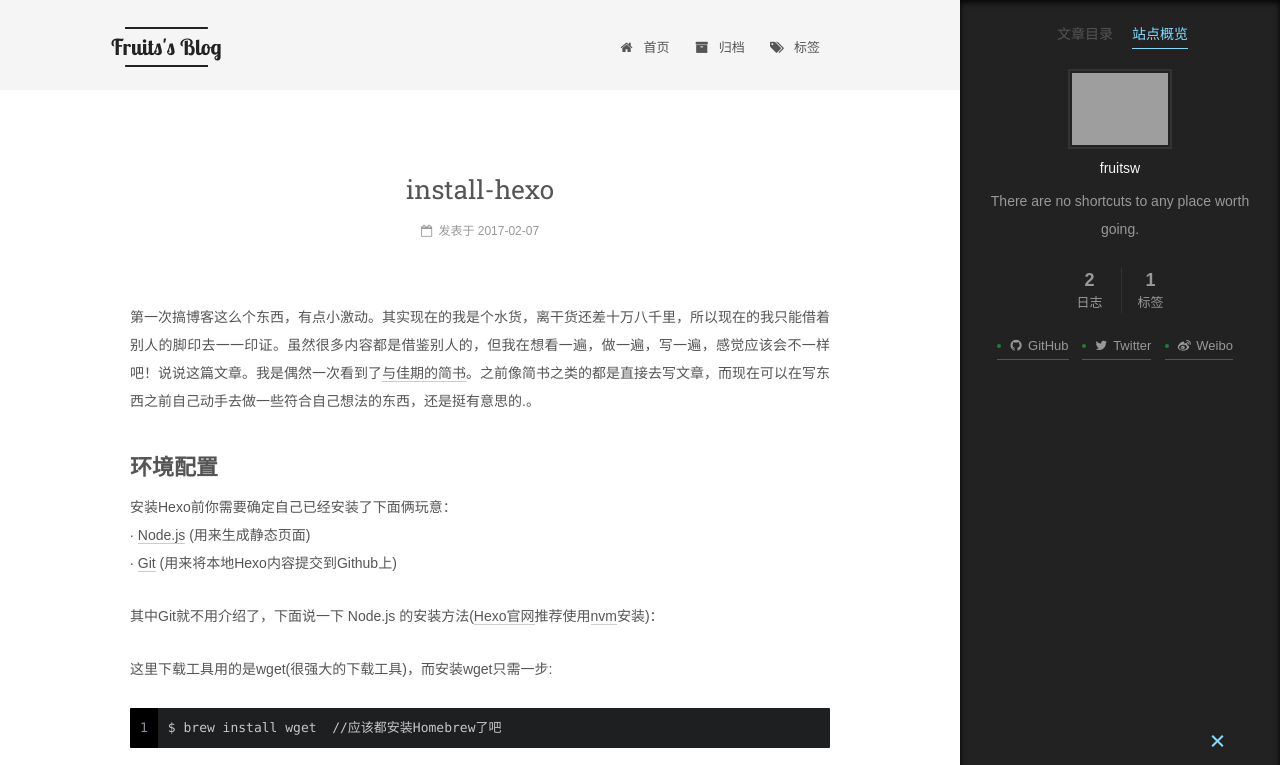
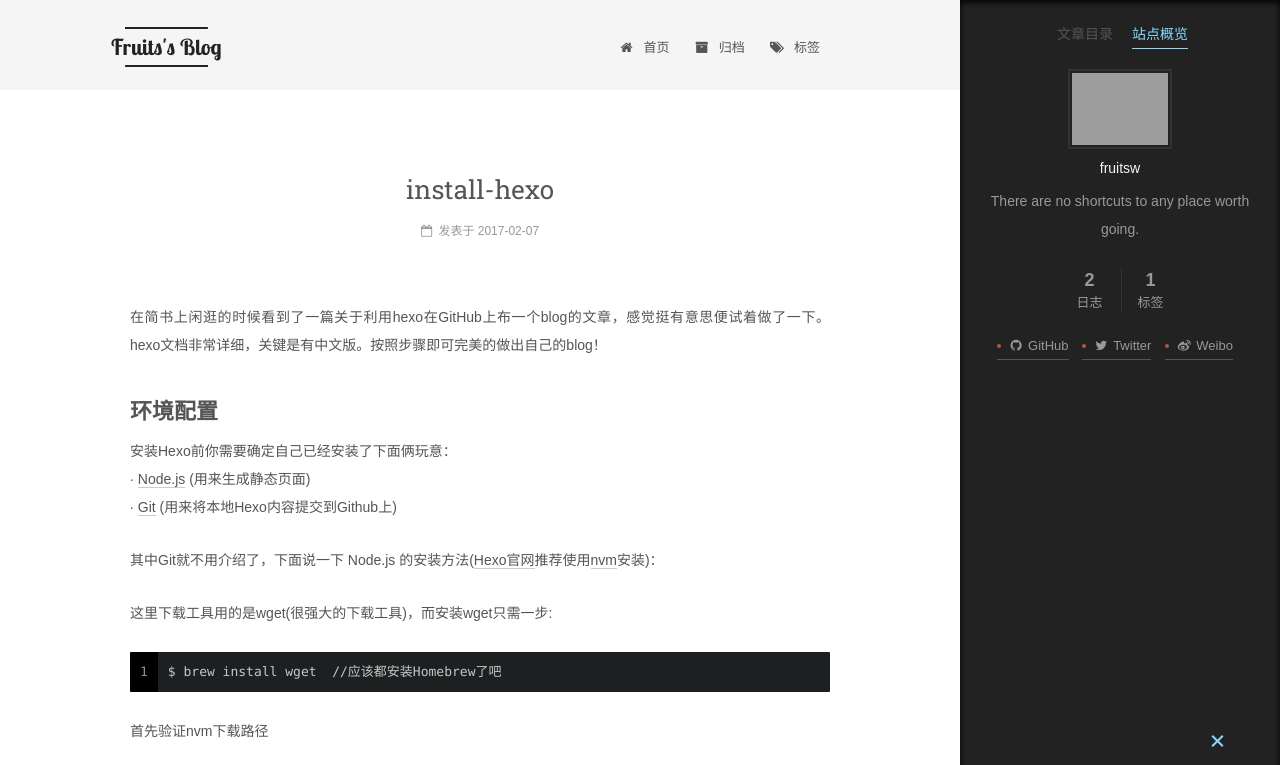
Before and after one commit to fruitsw/fruitsw.github.io, a plain HTML site: page 2017/02/07/install-hexo/index.html in a window 1280 px wide. Both pictures are taken after a click on the item "站点概览". Shown: the top 765 px of the page. Drawn offline with Linux system fonts and the light colour scheme; grey boxes are pictures that could not be loaded; a web font is replaced by a local one.

Commit message:
Site updated: 2017-04-14 15:10:03

```diff
--- a/2017/02/07/install-hexo/index.html
+++ b/2017/02/07/install-hexo/index.html
@@ -102,19 +102,19 @@
 
 
 
-<meta name="description" content="第一次搞博客这么个东西，有点小激动。其实现在的我是个水货，离干货还差十万八千里，所以现在的我只能借着别人的脚印去一一印证。虽然很多内容都是借鉴别人的，但我在想看一遍，做一遍，写一遍，感觉应该会不一样吧！说说这篇文章。我是偶然一次看到了与佳期的简书。之前像简书之类的都是直接去写文章，而现在可以在写东西之前自己动手去做一些符合自己想法的东西，还是挺有意思的.。">
+<meta name="description" content="在简书上闲逛的时候看到了一篇关于利用hexo在GitHub上布一个blog的文章，感觉挺有意思便试着做了一下。hexo文档非常详细，关键是有中文版。按照步骤即可完美的做出自己的blog！">
 <meta property="og:type" content="article">
 <meta property="og:title" content="install-hexo">
 <meta property="og:url" content="http://yoursite.com/2017/02/07/install-hexo/index.html">
 <meta property="og:site_name" content="Fruits's Blog">
-<meta property="og:description" content="第一次搞博客这么个东西，有点小激动。其实现在的我是个水货，离干货还差十万八千里，所以现在的我只能借着别人的脚印去一一印证。虽然很多内容都是借鉴别人的，但我在想看一遍，做一遍，写一遍，感觉应该会不一样吧！说说这篇文章。我是偶然一次看到了与佳期的简书。之前像简书之类的都是直接去写文章，而现在可以在写东西之前自己动手去做一些符合自己想法的东西，还是挺有意思的.。">
+<meta property="og:description" content="在简书上闲逛的时候看到了一篇关于利用hexo在GitHub上布一个blog的文章，感觉挺有意思便试着做了一下。hexo文档非常详细，关键是有中文版。按照步骤即可完美的做出自己的blog！">
 <meta property="og:image" content="https://raw.githubusercontent.com/fruitsw/essayImage/master/hexo-exmple.png">
 <meta property="og:image" content="https://raw.githubusercontent.com/fruitsw/essayImage/master/githubimage.png">
 <meta property="og:image" content="https://raw.githubusercontent.com/fruitsw/essayImage/master/blogfilelist.png">
-<meta property="og:updated_time" content="2017-04-14T01:36:02.000Z">
+<meta property="og:updated_time" content="2017-04-14T06:02:10.000Z">
 <meta name="twitter:card" content="summary">
 <meta name="twitter:title" content="install-hexo">
-<meta name="twitter:description" content="第一次搞博客这么个东西，有点小激动。其实现在的我是个水货，离干货还差十万八千里，所以现在的我只能借着别人的脚印去一一印证。虽然很多内容都是借鉴别人的，但我在想看一遍，做一遍，写一遍，感觉应该会不一样吧！说说这篇文章。我是偶然一次看到了与佳期的简书。之前像简书之类的都是直接去写文章，而现在可以在写东西之前自己动手去做一些符合自己想法的东西，还是挺有意思的.。">
+<meta name="twitter:description" content="在简书上闲逛的时候看到了一篇关于利用hexo在GitHub上布一个blog的文章，感觉挺有意思便试着做了一下。hexo文档非常详细，关键是有中文版。按照步骤即可完美的做出自己的blog！">
 <meta name="twitter:image" content="https://raw.githubusercontent.com/fruitsw/essayImage/master/hexo-exmple.png">
 
 
@@ -356,7 +356,7 @@
 
 
 
-        <p>第一次搞博客这么个东西，有点小激动。其实现在的我是个水货，离干货还差十万八千里，所以现在的我只能借着别人的脚印去一一印证。虽然很多内容都是借鉴别人的，但我在想看一遍，做一遍，写一遍，感觉应该会不一样吧！说说这篇文章。我是偶然一次看到了<a href="http://www.jianshu.com/p/13e64c9e2295" target="_blank" rel="external">与佳期的简书</a>。之前像简书之类的都是直接去写文章，而现在可以在写东西之前自己动手去做一些符合自己想法的东西，还是挺有意思的.。<br><a id="more"></a></p>
+        <p>  在简书上闲逛的时候看到了一篇关于利用hexo在GitHub上布一个blog的文章，感觉挺有意思便试着做了一下。hexo文档非常详细，关键是有中文版。按照步骤即可完美的做出自己的blog！<br><a id="more"></a></p>
 <h2 id="环境配置"><a href="#环境配置" class="headerlink" title="环境配置"></a>环境配置</h2><p>安装Hexo前你需要确定自己已经安装了下面俩玩意：<br>∙ <a href="https://nodejs.org/en/" target="_blank" rel="external">Node.js</a>  (用来生成静态页面)<br>∙ <a href="https://git-scm.com/" target="_blank" rel="external">Git</a>   (用来将本地Hexo内容提交到Github上)</p>
 <p>其中Git就不用介绍了，下面说一下 Node.js 的安装方法(<a href="https://hexo.io/docs/" target="_blank" rel="external">Hexo官网</a>推荐使用<a href="https://github.com/creationix/nvm" target="_blank" rel="external">nvm</a>安装)：</p>
 <p>这里下载工具用的是wget(很强大的下载工具)，而安装wget只需一步:<br><figure class="highlight bash"><table><tr><td class="gutter"><pre><div class="line">1</div></pre></td><td class="code"><pre><div class="line">$ brew install wget  //应该都安装Homebrew了吧</div></pre></td></tr></table></figure></p>
@@ -429,8 +429,8 @@
 <figure class="highlight bash"><table><tr><td class="gutter"><pre><div class="line">1</div></pre></td><td class="code"><pre><div class="line">$ hexo clean           //清除缓存文件 (db.json) 和已生成的静态文件 (public)</div></pre></td></tr></table></figure>
 <figure class="highlight bash"><table><tr><td class="gutter"><pre><div class="line">1</div></pre></td><td class="code"><pre><div class="line">$ hexo g             //生成缓存和静态文件</div></pre></td></tr></table></figure>
 <figure class="highlight bash"><table><tr><td class="gutter"><pre><div class="line">1</div></pre></td><td class="code"><pre><div class="line">$ hexo d             //重新部署到服务器</div></pre></td></tr></table></figure>
-<p>至于更改theme内容，比如名称，描述，头像等去修改blog/_config.yml文件和blog/themes/next/_config.yml文件中对应的属性名称即可， 不要忘记冒号:后加空格。 <a href="http://theme-next.iissnan.com/" target="_blank" rel="external">NexT 使用文档</a>里有极详细的介绍。</p>
-<p>你也可以绑定个人域名，因为我没有个人域名，无法尝试，有需要的可以看这篇文章的原文<a href="http://www.jianshu.com/p/13e64c9e2295" target="_blank" rel="external">与佳期的简书</a>。</p>
+<p>至于更改theme内容，比如名称，描述，头像等去修改blog/_config.yml文件和blog/themes/next/_config.yml文件中对应的属性名称即可， 不要忘记冒号:后加空格。当然感觉评论系统和三方统计分析更好玩些，没事的时候可以试一下。 <a href="http://theme-next.iissnan.com/" target="_blank" rel="external">NexT 使用文档</a>里有极详细的介绍。</p>
+<p>你也可以绑定个人域名，有需要的可以看这篇文章<a href="http://www.jianshu.com/p/13e64c9e2295" target="_blank" rel="external">与佳期的简书</a>。</p>
 
 
     </div>
--- a/css/main.css
+++ b/css/main.css
@@ -1685,7 +1685,7 @@ pre .javascript .function {
   width: 4px;
   height: 4px;
   border-radius: 50%;
-  background: #207e34;
+  background: #b1583d;
 }
 .links-of-blogroll {
   font-size: 13px;
```
Also changed, not shown: index.html (+1 -1 lines), 1 other file.
